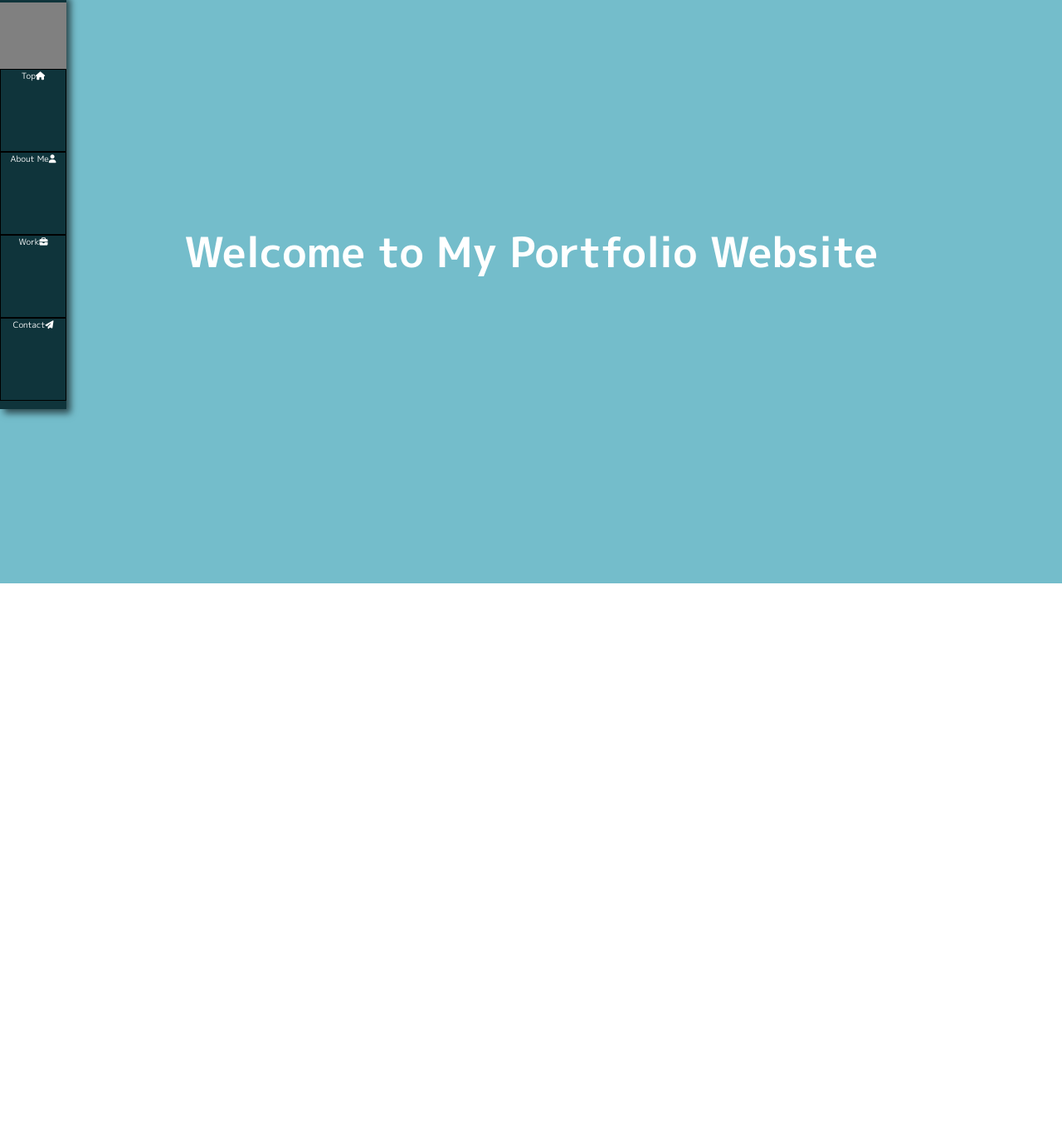
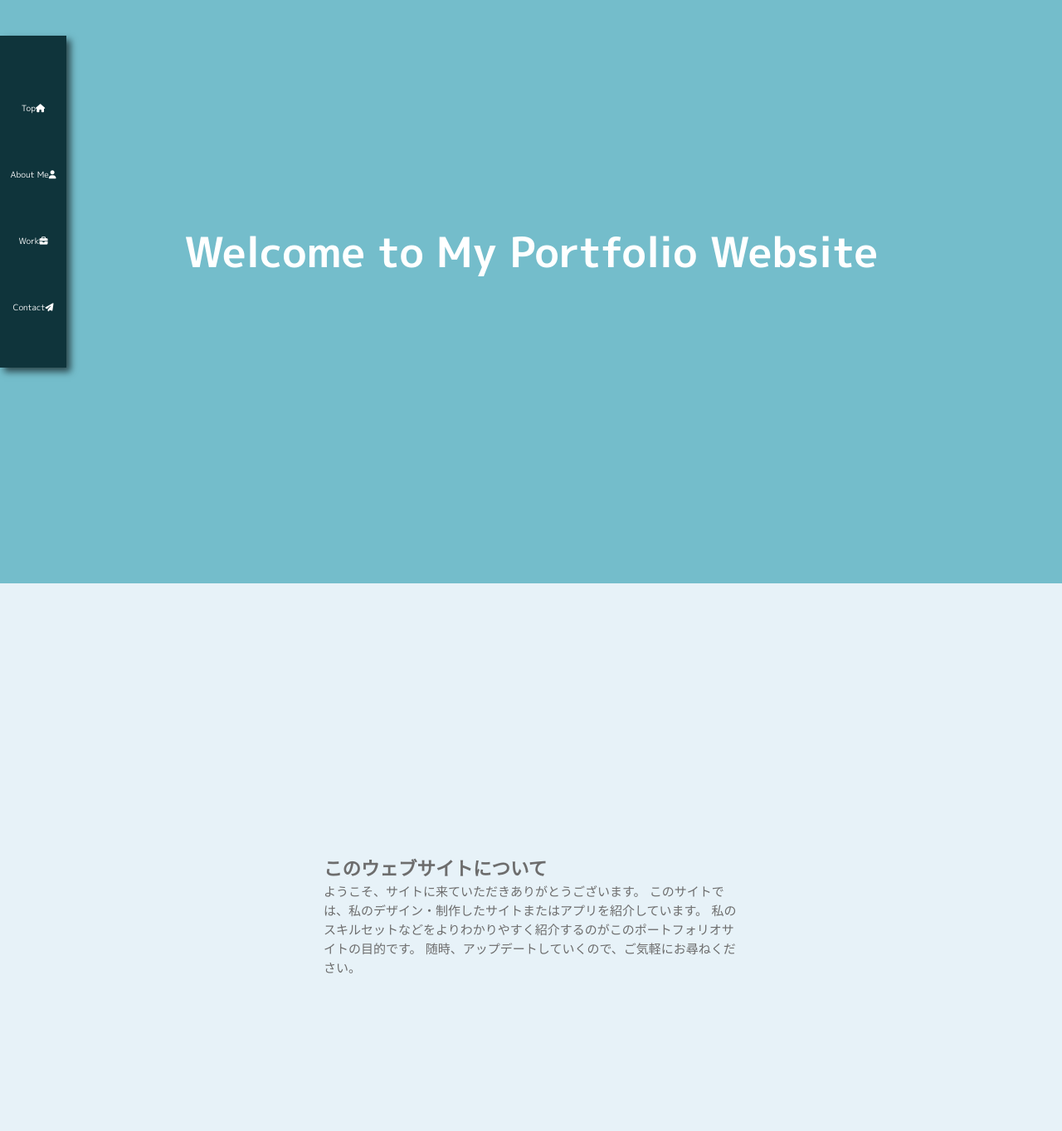
Before and after one commit to yuchida-tamu/portfolio-site, a website: page index.html in a window 1280 px wide. Shown: the part 157-1520 px from the top of the page at 83% size. Drawn offline with Linux system fonts and the light colour scheme.

Commit message:
added sections and nav-functions

```diff
--- a/index.html
+++ b/index.html
@@ -17,7 +17,7 @@
             <div class="log-box">
             </div>
         </header>
-        <section class="toppage">
+        <section class="toppage" id="toppage">
 
 
 
@@ -26,10 +26,10 @@
                         <div class="burger__patty"></div>
                     </div>
                     <ul class="nav-bar">
-                        <li class="nav-bar__item"><a href="#">Top<i class="fas fa-home"></i></a></li>
-                        <li class="nav-bar__item"><a href="#">About Me<i class="fas fa-user"></i></a></li>
-                        <li class="nav-bar__item"><a href="#">Work<i class="fas fa-briefcase"></i></a></li>
-                        <li class="nav-bar__item"><a href="#">Contact<i class="fas fa-paper-plane"></i></a></li>
+                        <li class="nav-bar__item"><a href="#toppage">Top<i class="fas fa-home"></i></a></li>
+                        <li class="nav-bar__item"><a href="#about-me">About Me<i class="fas fa-user"></i></a></li>
+                        <li class="nav-bar__item"><a href="#work">Work<i class="fas fa-briefcase"></i></a></li>
+                        <li class="nav-bar__item"><a href="#contact">Contact<i class="fas fa-paper-plane"></i></a></li>
                     </ul>
             </nav>
 
@@ -40,9 +40,20 @@
             </div>
 
         </section>
-        <section class="about"></section>
-        <section class="work"></section>
-        <section class="contact"></section>
+        <section class="about">
+            <div class="container">
+                <h2>このウェブサイトについて</h2>
+                <p　class="description">
+                    ようこそ、サイトに来ていただきありがとうございます。
+                    このサイトでは、私のデザイン・制作したサイトまたはアプリを紹介しています。
+                    私のスキルセットなどをよりわかりやすく紹介するのがこのポートフォリオサイトの目的です。
+                    随時、アップデートしていくので、ご気軽にお尋ねください。
+                </p>
+            </div>
+        </section>
+        <section class="about-me" id="about-me"></section>
+        <section class="work" id="work"></section>
+        <section class="contact" id="contact"></section>
         <footer class="footer"></footer>
         <script src="js/main.js" type="text/javascript"></script>
     </body>
--- a/sass/base/_typography.scss
+++ b/sass/base/_typography.scss
@@ -6,3 +6,17 @@ body {
     font-size: 5rem;
     color: $color-white;
 }
+
+.about {
+    .container{
+        color: $color-gray-dark;
+        font-size: 1.5rem;
+
+        h2 {
+
+        }
+
+
+    }
+
+}
--- /dev/null
+++ b/sass/layout/_footer.scss
@@ -0,0 +1,5 @@
+.footer {
+    width: 100%;
+    height: 6rem;
+    background: $color-primary-light;
+}
--- a/sass/layout/_navigation.scss
+++ b/sass/layout/_navigation.scss
@@ -4,18 +4,18 @@
     top: 50%;
     transform: translateY(-50%);
     width: 8rem;
-    height: 50rem;
+
     display: flex;
     flex-direction: column;
     justify-content: center;
-    background: $color-primary-dark;
+
     @include box-shadow;
 
 
     .burger {
         width:100%;
         height: 8rem;
-        background: gray;
+        background: $color-primary-dark;
     }
 
     .nav-bar {
@@ -28,10 +28,11 @@
 
 
         &__item {
-            height:100%;
             width:100%;
+            height: 8rem;
             flex: 0 0 1;
-            border: 1px solid black;
+
+            background: $color-primary-dark;
             a {
                 height: 100%;
                 width: 100%;
--- a/sass/main.scss
+++ b/sass/main.scss
@@ -1,15 +1,16 @@
 @import "abstracts/variables";
 @import "abstracts/mixins";
+
 
 @import "base/base";
 @import "base/typography";
 
+@import "pages/toppage";
+@import "pages/about";
+@import "pages/about-me";
+@import "pages/work";
+
 
 @import "layout/header";
+@import "layout/footer";
 @import "layout/navigation";
-
-
-
-
-
-@import "pages/toppage";
--- /dev/null
+++ b/sass/pages/_about-me.scss
@@ -0,0 +1,3 @@
+.about-me {
+    background: $color-tertiary;
+}
--- /dev/null
+++ b/sass/pages/_about.scss
@@ -0,0 +1,15 @@
+.about {
+    background: $color-primary-light;
+    display: flex;
+    justify-content: center;
+    align-items: center;
+
+    .container {
+
+        width: 50rem;
+
+        .description {
+
+        }
+    }
+}
--- /dev/null
+++ b/sass/pages/_work.scss
@@ -0,0 +1,3 @@
+.work {
+    background: $color-secondary;
+}
```
Also changed, not shown: css/style.css.
